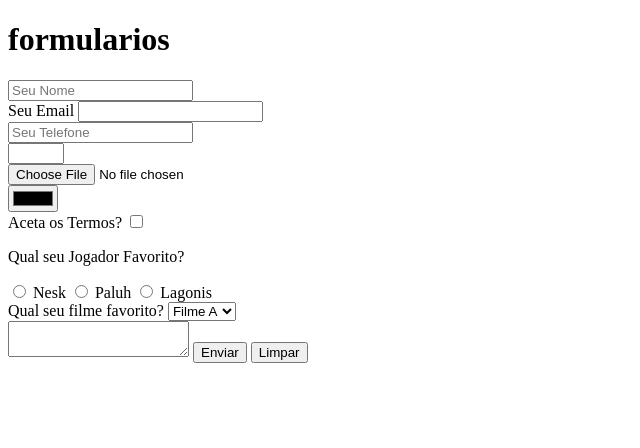
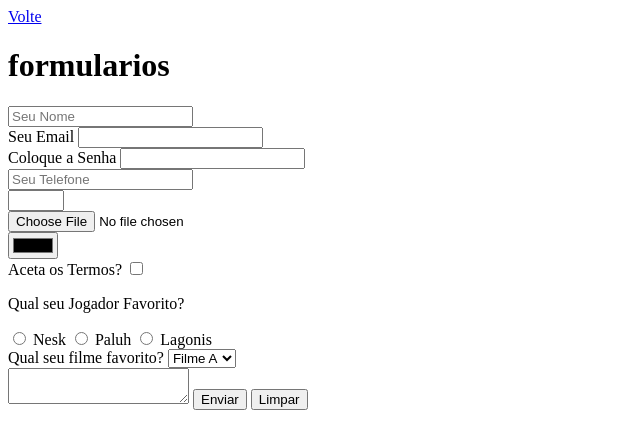
Before and after one commit to Z4ckxy/ModuloGit, a plain HTML site: page forms.html in a window 1280 px wide. Shown: the whole page, without its empty margins (0-640 px from the left). Drawn offline with Linux system fonts and the light colour scheme.

Commit message:
Add more content

```diff
--- a/forms.html
+++ b/forms.html
@@ -6,6 +6,7 @@
     <title>formularios</title>
 </head>
 <body>
+    <a href="./index.html"> Volte</a>
     <h1> formularios </h1>
     <form>
         <input type="text" placeholder="Seu Nome"/>
@@ -13,6 +14,8 @@
         <label for="Email">Seu Email</label>
         <input id="Email" type="text" />
         <br />
+        <label for="Senha"> Coloque a Senha</label>
+        <input id="Senha" type="password"> <br />
         <input type="tel" placeholder="Seu Telefone"/>
         <br />
         <input type="number" max="10" min="2" step="2"/><br />
```
Also changed, not shown: conteiner.html (+1 -1 lines), index.html (+3 -3 lines), listas.html (+1 -0 lines).
